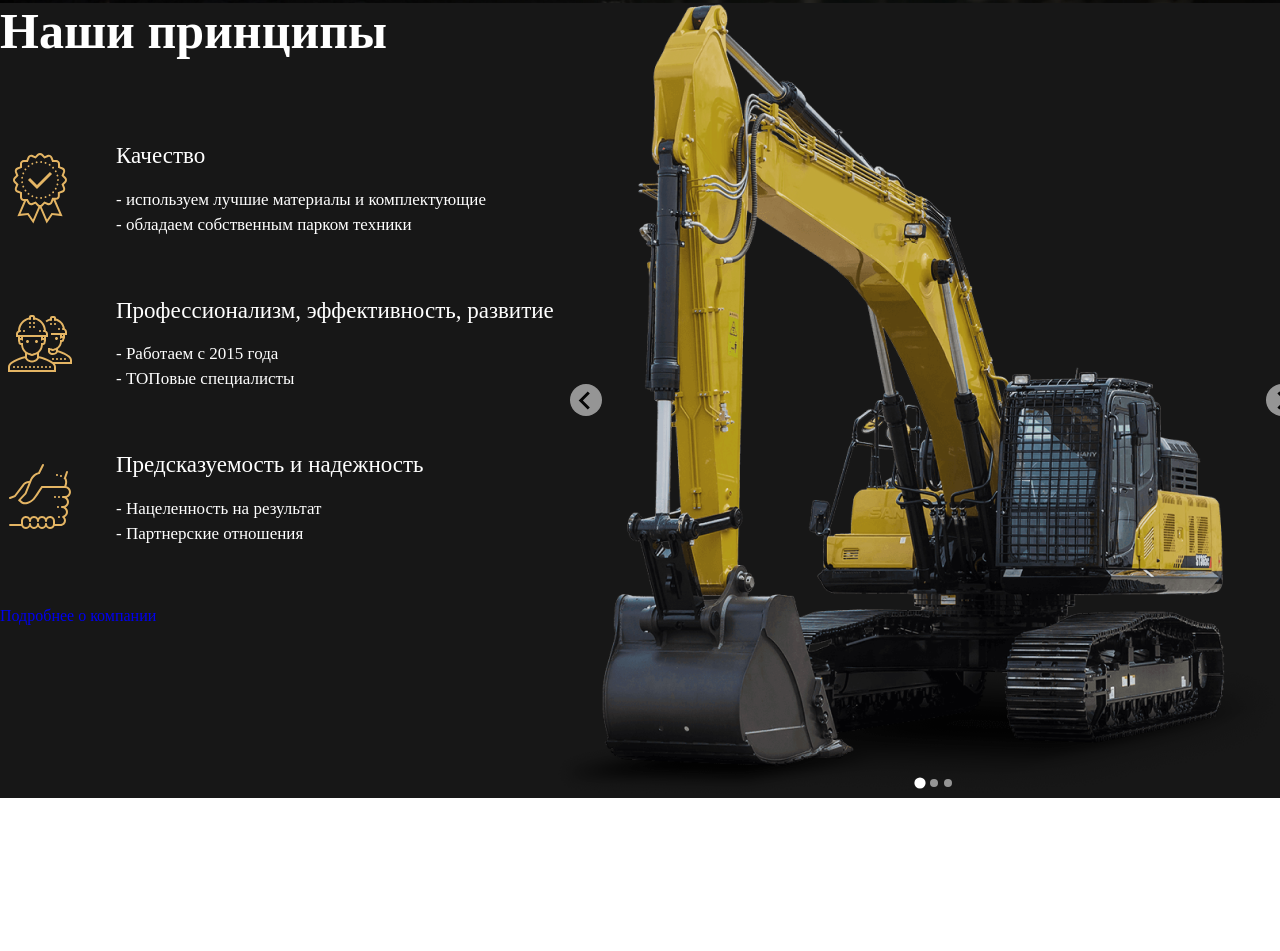
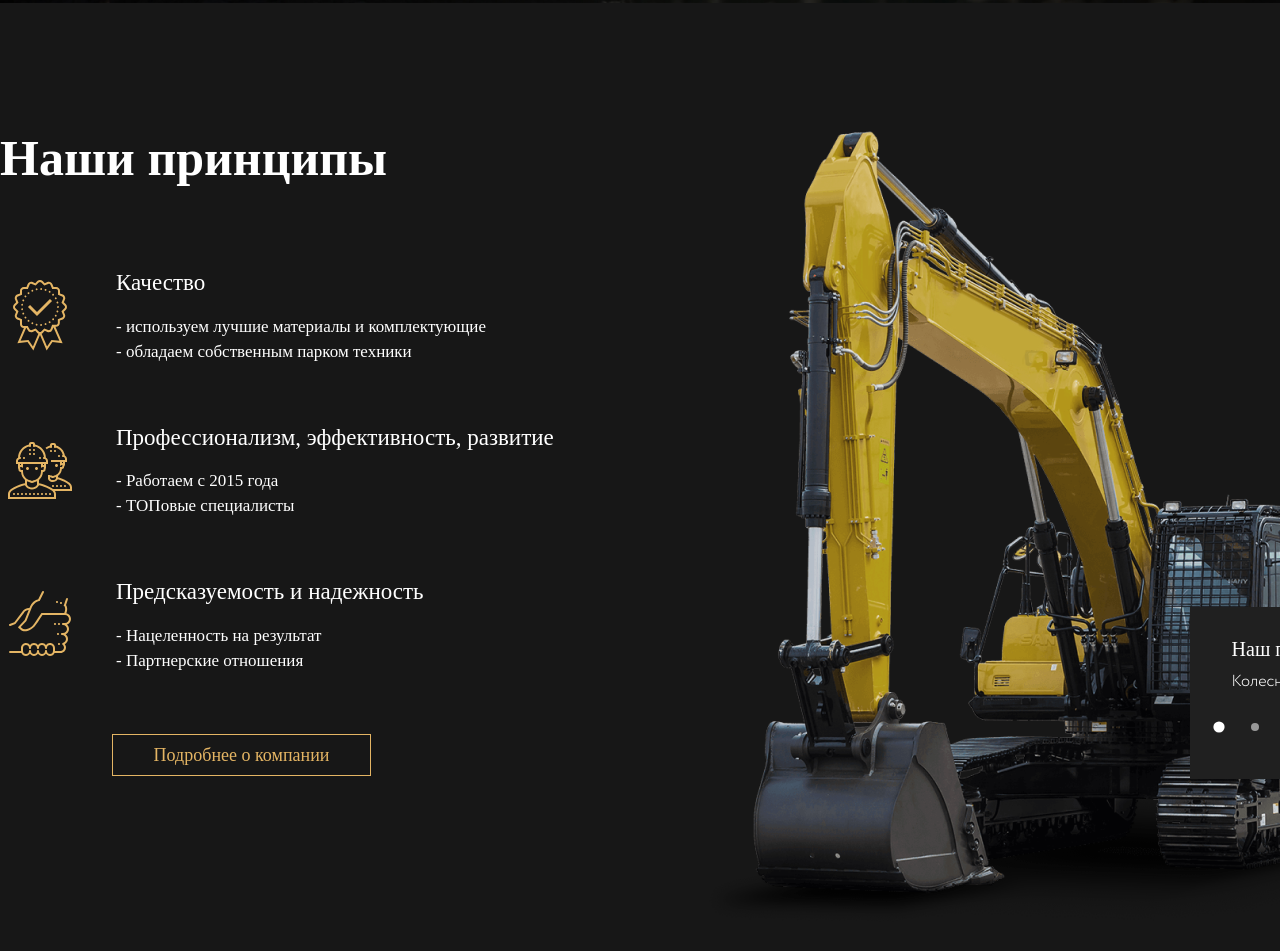
Before and after one commit to eberts-dev/skInfrastructure, a website built with webpack: page src/index.html in a window 1280 px wide. Shown: the part 940-1891 px from the top of the page. Built offline with nearby package versions, Linux system fonts and the light colour scheme; a web font is replaced by a local one.

Commit message:
added principles block

```diff
--- a/src/index.html
+++ b/src/index.html
@@ -95,7 +95,7 @@
 </header>
 
 <section>
-  <div class="section-bg">
+  <div class="principles-bg">
     <div class="grid-md wrapper">
       <div class="col-left">
         <div class="principles">
@@ -147,18 +147,22 @@
           <div id="two" class="splide machinery">
             <div class="splide__track">
               <ul class="splide__list">
-                <li class="splide__slide"><img class="machinery__image" src="../src/assets/images/machinery.png" alt="Экскаватор"></li>
+                <li class="splide__slide">
+                  <img class="machinery__image" src="../src/assets/images/machinery.png" alt="Экскаватор">
+                </li>
                 <li class="splide__slide"><img class="machinery__image" src="../src/assets/images/machinery.png" alt="Экскаватор"></li>
                 <li class="splide__slide"><img class="machinery__image" src="../src/assets/images/machinery.png" alt="Экскаватор"></li>
               </ul>
+              <div class="machinery__discription">
+                <p class="machinery__discription-title">Наш парк техники</p>
+                <p class="machinery__discription-subtitle">Колесные экскаваторы JCB</p>
+              </div>
             </div>
           </div>
         </div>
       </div>
     </div>
   </div>
-
-
 </section>
 
 
--- a/src/styles/fonts.scss
+++ b/src/styles/fonts.scss
@@ -10,6 +10,14 @@
   src: url('../assets/fonts/Circe-Bold.woff2') format('woff2'),
        url('../assets/fonts/Circe-Bold.woff') format('woff');
   font-weight: 700;
+  font-style: normal;
+}
+
+@font-face {
+  font-family: 'Circe-Light';
+  src: url('../assets/fonts/Circe-Light.woff2') format('woff2'),
+       url('../assets/fonts/Circe-Light.woff') format('woff');
+  font-weight: 300;
   font-style: normal;
 }
 
--- a/src/styles/index.scss
+++ b/src/styles/index.scss
@@ -8,6 +8,7 @@ $white: #ffffff;
 $textMark: #D6AF76;
 $akcent: #E4B564;
 $background-dark: #171717;
+$background-darknes: #202020;
 
 @import './mixin.scss';
 
@@ -197,9 +198,68 @@ header {
   }
 }
 
+#two .splide__pagination {
+  width: auto;
+  top: 74%;
+  right: 129px;
+  left: auto;
+  bottom: 17em;
+  transform: translateX(0%);
+
+  li {
+    margin-right: 22px;
+
+    .splide__pagination__page {
+      border-radius: 50%;
+    }
+  }
+}
+
 .splide__pagination__page {
   background: $white;
   opacity: 1;
+}
+
+#two .splide__arrow {
+  top: 76%;
+  right: 26px;
+  left: auto;
+  border-radius: 0;
+  width: 40px;
+  height: 40px;
+  border: 1px solid $akcent;
+  background: transparent;
+  opacity: 1;
+
+  svg {
+    fill: $akcent;
+    width: 14px;
+    height: 14px;
+  }
+
+  &--prev {
+    margin-right: 55px;
+
+    &:hover {
+      background: $akcent;
+
+      svg {
+        fill: $white;
+      }
+    }
+
+  }
+
+  &--next {
+    &:hover {
+      background: $akcent;
+
+      svg {
+        fill: $white;
+      }
+    }
+  }
+
 }
 
 .splide__pagination__page.is-active {
@@ -215,8 +275,10 @@ header {
   @include md-grid;
 }
 
-.section-bg {
+.principles-bg {
   background: $background-dark;
+  padding-top: 127px;
+  padding-bottom: 61px;
 }
 
 .principles__title {
@@ -251,6 +313,7 @@ header {
 
 .wrapper {
   display: flex;
+  justify-content: space-between;
 }
 
 .machinery__image {
@@ -258,6 +321,50 @@ header {
     height: 795px;
 }
 
+.machinery__discription {
+  display: block;
+  padding: 0 42px;
+  background: $background-darknes;
+  position: absolute;
+  top: 60%;
+  right: 0;
+  bottom: 250px;
+  height: 172px;
+
+  &-title {
+    font-size: 20px;
+    font-family: 'Circe-Bold';
+    color: $white;
+    padding-top: 31px;
+    padding-bottom: 12px;
+  }
+
+  &-subtitle {
+    font-size: 16px;
+    font-family: 'Circe-Light';
+    color: $white;
+    padding-bottom: 22px;
+  }
+}
+
+.principles__link {
+  display: block;
+  width: 257px;
+  border: 1px solid $akcent;
+  text-align: center;
+  padding: 10px 0;
+  font-size: 18px;
+  color: $akcent;
+  font-family: 'Circe-Regular';
+  margin-left: 112px;
+
+
+  &:hover {
+    background: $akcent;
+    transition: .2s;
+    color: $background-dark;
+  }
+}
 
 
 // FILES
```
Also changed, not shown: src/assets/fonts/Circe-Light.woff (added), src/assets/fonts/Circe-Light.woff2 (added).
